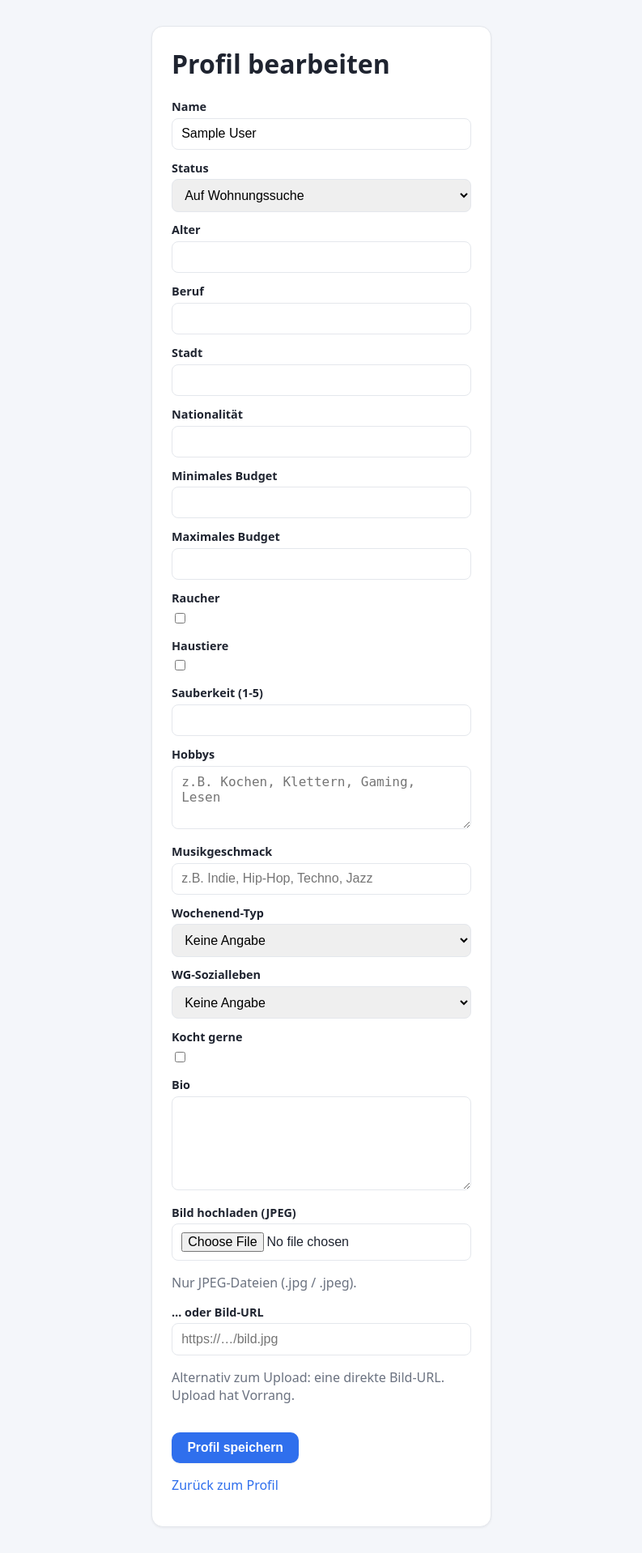
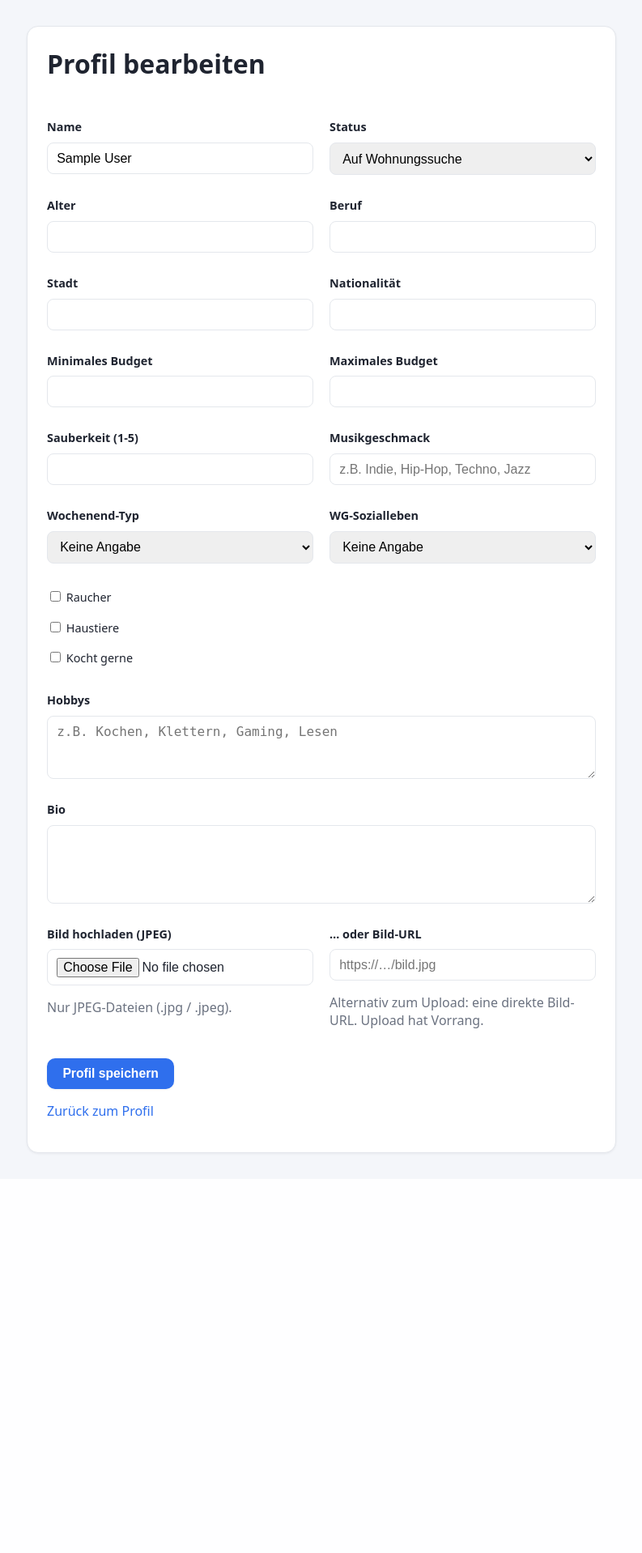
Before and after one commit to Skormer/WebDev-Project, a Flask app: page /profile/edit in a window 1280 px wide. Shown: the part 63-1981 px from the top of the page at 81% size, without its empty margins (243-1036 px from the left). After the commit the page ends 1489 px from the top, so only its background shows below. Run offline with Flask 3, Linux system fonts and the light colour scheme; the visitor is signed in with stand-in values (Sample User, id 1); data that the repository does not hold is empty; some libraries are stand-ins or nearby versions.

Commit message:
Wider, multi-column Profil bearbeiten form
- profile/edit.html: reuse .listing-form-card + .form-grid; paired fields
  (name|rolle, alter|beruf, stadt|nationalitaet, budget min|max, etc.),
  checkboxes + hobbies + bio full width. Layout only, no logic change.
- changelog Schritt 36.

Co-Authored-By: Claude Opus 4.8 (1M context) <noreply@anthropic.com>

```diff
--- a/app/templates/profile/edit.html
+++ b/app/templates/profile/edit.html
@@ -2,76 +2,107 @@
 {% block title %}Profil bearbeiten · FlatMate{% endblock %}
 
 {% block content %}
-<div class="card form-card">
+<div class="card listing-form-card">
   <h1>Profil bearbeiten</h1>
   <form method="post" enctype="multipart/form-data" novalidate>
     {{ form.hidden_tag() }}
+    <div class="form-grid">
 
+      <div class="form-field">
         <label>{{ form.name.label }}</label>
         {{ form.name(class="input") }}
         {% for e in form.name.errors %}<span class="field-error">{{ e }}</span>{% endfor %}
+      </div>
 
+      <div class="form-field">
         <label>{{ form.rolle.label }}</label>
         {{ form.rolle(class="input") }}
+      </div>
 
+      <div class="form-field">
         <label>{{ form.alter.label }}</label>
         {{ form.alter(class="input") }}
+      </div>
 
+      <div class="form-field">
         <label>{{ form.beruf.label }}</label>
         {{ form.beruf(class="input") }}
+      </div>
 
+      <div class="form-field">
         <label>{{ form.stadt.label }}</label>
         {{ form.stadt(class="input") }}
+      </div>
 
+      <div class="form-field">
         <label>{{ form.nationalitaet.label }}</label>
         {{ form.nationalitaet(class="input") }}
+      </div>
 
+      <div class="form-field">
         <label>{{ form.budget_min.label }}</label>
         {{ form.budget_min(class="input") }}
+      </div>
 
+      <div class="form-field">
         <label>{{ form.budget_max.label }}</label>
         {{ form.budget_max(class="input") }}
+      </div>
 
-    <label>{{ form.raucher.label }}</label>
-    {{ form.raucher() }}
-
-    <label>{{ form.haustiere.label }}</label>
-    {{ form.haustiere() }}
-
+      <div class="form-field">
         <label>{{ form.sauberkeit.label }}</label>
         {{ form.sauberkeit(class="input") }}
+      </div>
 
+      <div class="form-field">
+        <label>{{ form.musikgeschmack.label }}</label>
+        {{ form.musikgeschmack(class="input", placeholder="z.B. Indie, Hip-Hop, Techno, Jazz") }}
+      </div>
+
+      <div class="form-field">
+        <label>{{ form.wochenend_typ.label }}</label>
+        {{ form.wochenend_typ(class="input") }}
+      </div>
+
+      <div class="form-field">
+        <label>{{ form.soziales_level.label }}</label>
+        {{ form.soziales_level(class="input") }}
+      </div>
+
+      <div class="form-field checkbox-group span-2">
+        <label>{{ form.raucher() }} {{ form.raucher.label.text }}</label>
+        <label>{{ form.haustiere() }} {{ form.haustiere.label.text }}</label>
+        <label>{{ form.kocht_gern() }} {{ form.kocht_gern.label.text }}</label>
+      </div>
+
+      <div class="form-field span-2">
         <label>{{ form.hobbies.label }}</label>
         {{ form.hobbies(class="input", rows="3", placeholder="z.B. Kochen, Klettern, Gaming, Lesen") }}
+      </div>
 
-    <label>{{ form.musikgeschmack.label }}</label>
-    {{ form.musikgeschmack(class="input", placeholder="z.B. Indie, Hip-Hop, Techno, Jazz") }}
+      <div class="form-field span-2">
+        <label>{{ form.bio.label }}</label>
+        {{ form.bio(class="input", rows="4") }}
+      </div>
 
-    <label>{{ form.wochenend_typ.label }}</label>
-    {{ form.wochenend_typ(class="input") }}
-
-    <label>{{ form.soziales_level.label }}</label>
-    {{ form.soziales_level(class="input") }}
-
-    <label>{{ form.kocht_gern.label }}</label>
-    {{ form.kocht_gern() }}
-
-    <label>{{ form.bio.label }}</label>
-    {{ form.bio(class="input", rows="5") }}
-
+      <div class="form-field">
+        <label>{{ form.foto.label }}</label>
         {% if user.foto_url %}
           <img class="avatar" src="{{ user.foto_url }}" alt="Aktuelles Bild">
         {% endif %}
-    <label>{{ form.foto.label }}</label>
         {{ form.foto(class="input", accept="image/jpeg") }}
         {% for e in form.foto.errors %}<span class="field-error">{{ e }}</span>{% endfor %}
         <p class="muted">Nur JPEG-Dateien (.jpg / .jpeg).</p>
+      </div>
 
+      <div class="form-field">
         <label>{{ form.foto_url.label }}</label>
         {{ form.foto_url(class="input", placeholder="https://…/bild.jpg") }}
         {% for e in form.foto_url.errors %}<span class="field-error">{{ e }}</span>{% endfor %}
         <p class="muted">Alternativ zum Upload: eine direkte Bild-URL. Upload hat Vorrang.</p>
+      </div>
 
+    </div>
     {{ form.submit(class="btn btn-primary") }}
   </form>
   <p class="muted"><a href="{{ url_for('profile.me') }}">Zurück zum Profil</a></p>
```
Also changed, not shown: changelog.md. Lines whose indentation alone changed are shown as unchanged.
